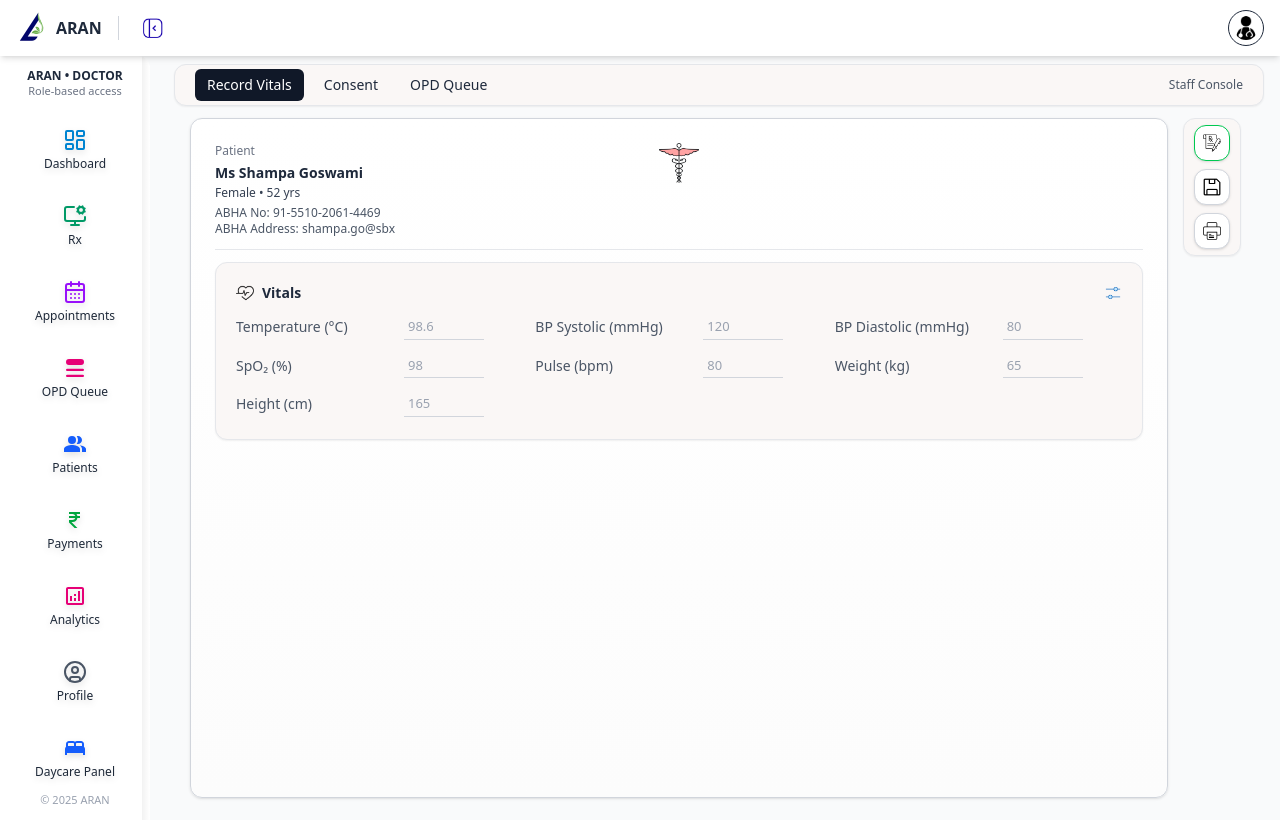
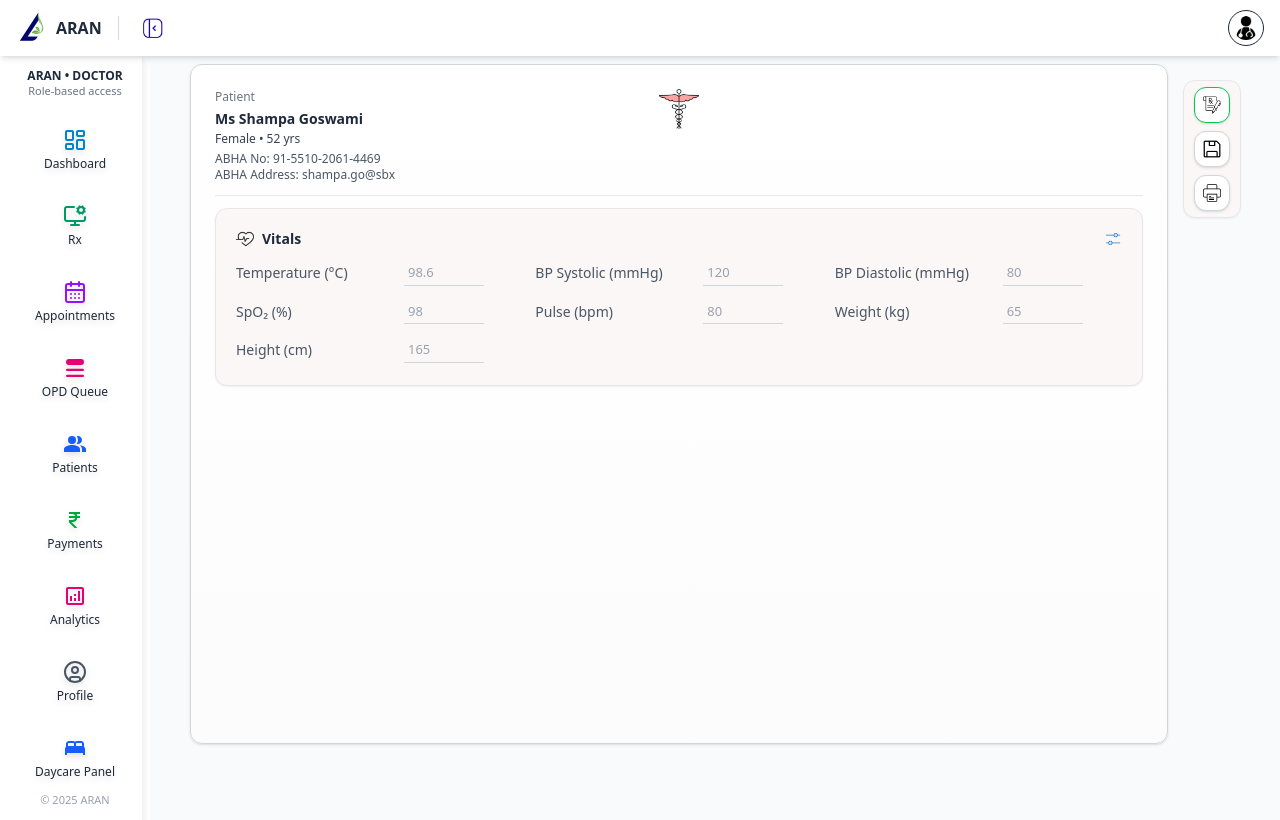
Before and after one commit to kaushikee-compune/ARAN-UI-UX, a Next.js app: page /staff/console in a window 1280 px wide. Built offline with nearby package versions, Linux system fonts and the light colour scheme; what @tailwindcss/postcss would draw is missing.

Commit message:
Version 1 of  staff

```diff
--- a/app/(app)/staff/console/page.tsx
+++ b/app/(app)/staff/console/page.tsx
@@ -28,7 +28,7 @@ export default function StaffConsolePage() {
   return (
     <div className="space-y-3">
       {/* ------------------------------- Header Panel ------------------------------- */}
-      <div className="ui-card px-5 py-1 mt-2 mx-4">
+      {/* <div className="ui-card px-5 py-1 mt-2 mx-4">
         <div className="flex items-center gap-2">
           <TopMenuButton
             active={activeTop === "Vitals"}
@@ -53,7 +53,7 @@ export default function StaffConsolePage() {
             <span>Staff Console</span>
           </div>
         </div>
-      </div>
+      </div> */}
 
       {/* ------------------------------- Main Layout ------------------------------- */}
       <div className="mt-2 px-1 md:px-6 lg:px-8">
```
